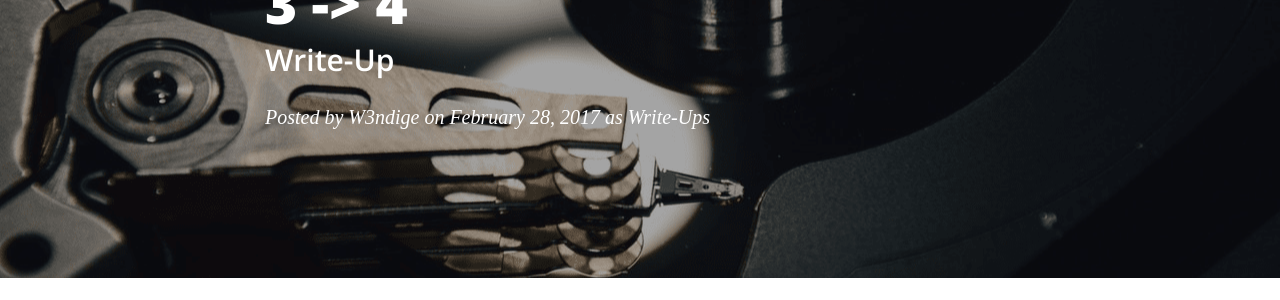
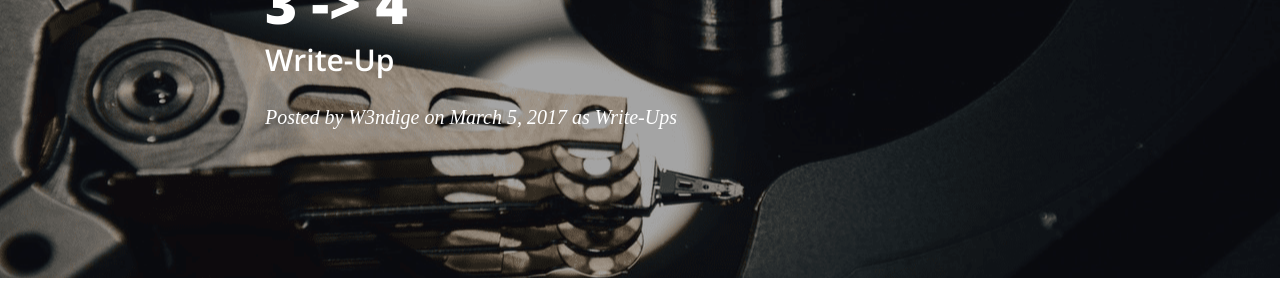
Before and after one commit to W3ndige/rootnetsec.github.io, a Jekyll site: the page built from _posts/2017-03-05-overthewire.org-narnia-4.markdown, in a window 1280 px wide and 900 px high. Shown: the part 258-558 px from the top of the window. Built offline with Jekyll 4.4.1, drawn with Linux system fonts in a browser that asks for light colours; nearby versions of some CDN libraries; some web fonts are replaced; some of the changed text lies outside the part shown.

Commit message:
Fix date

```diff
--- a/_posts/2017-02-28-overthewire.org-narnia-4.markdown
+++ b/_posts/2017-03-05-overthewire.org-narnia-4.markdown
@@ -2,7 +2,7 @@
 layout:     post
 title:      "Overthewire.org - Narnia 3 -> 4"
 subtitle:   "Write-Up"
-date:       2017-02-28 0:00:00
+date:       2017-03-05 0:00:00
 author:     "W3ndige"
 header-img: "img/overthewire-header.png"
 category: Write-Ups
@@ -68,7 +68,8 @@ int main(int argc, char **argv){
 }
 {% endhighlight %}
 
-<p>This code may look complicated at the first. But, after taking a closer look, we can see a potential buffer overflow vulnerability in <b>ifile</b> buffer, which is 32 bytes in size. </p>
+<p>This code may look complicated at the first. But, after taking a closer look, we can see a potential buffer overflow vulnerability in <b>ifile</b> buffer, which is 32 bytes in size
+. </p>
 
 <p>Because <b>strcpy()</b> does not perform any checks of the length of the input, if I give a file name longer than 32 bytes in length, I would be able to overwrite the <b>ofile</b> from <b>/dev/null</b> to another file. </p>
 
```
